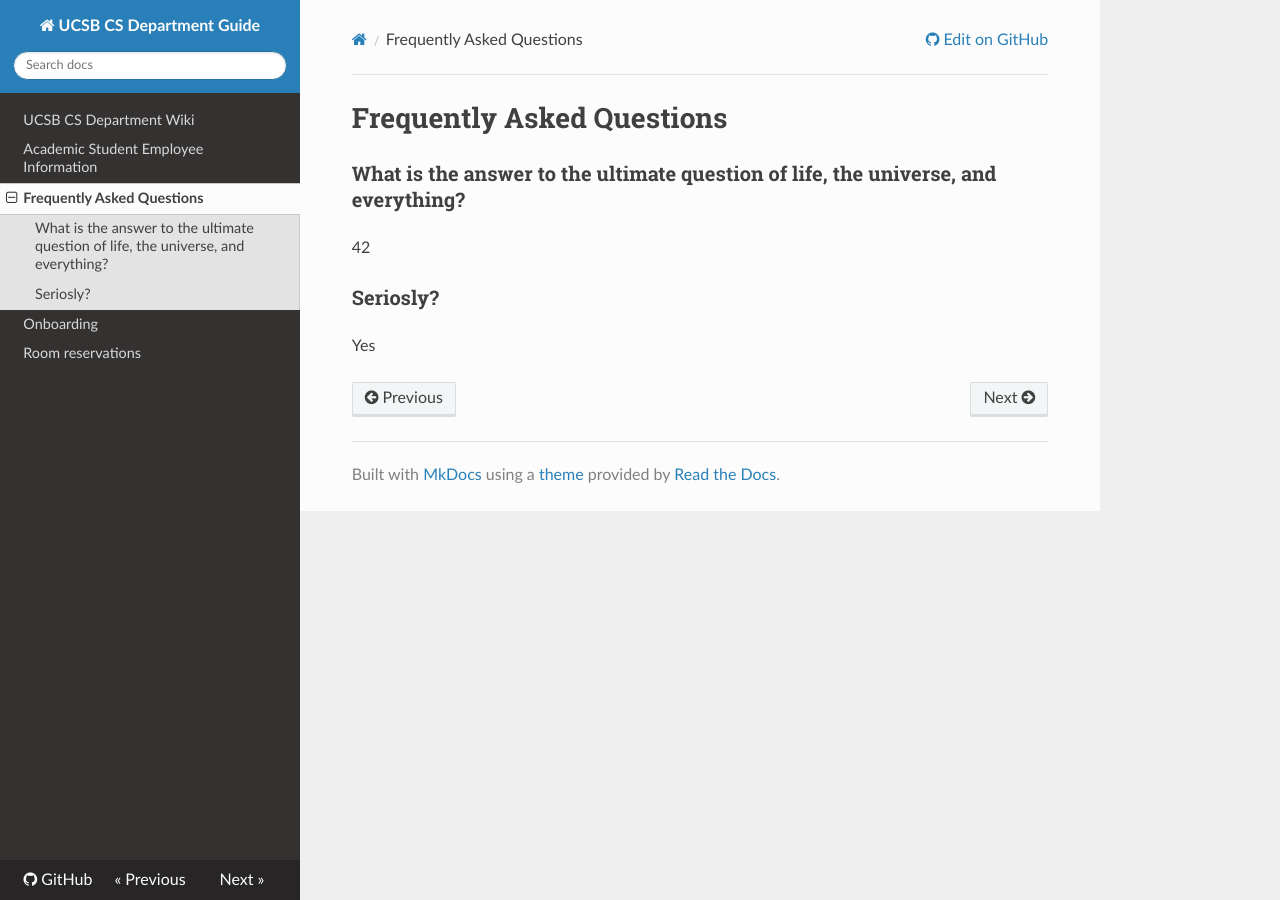
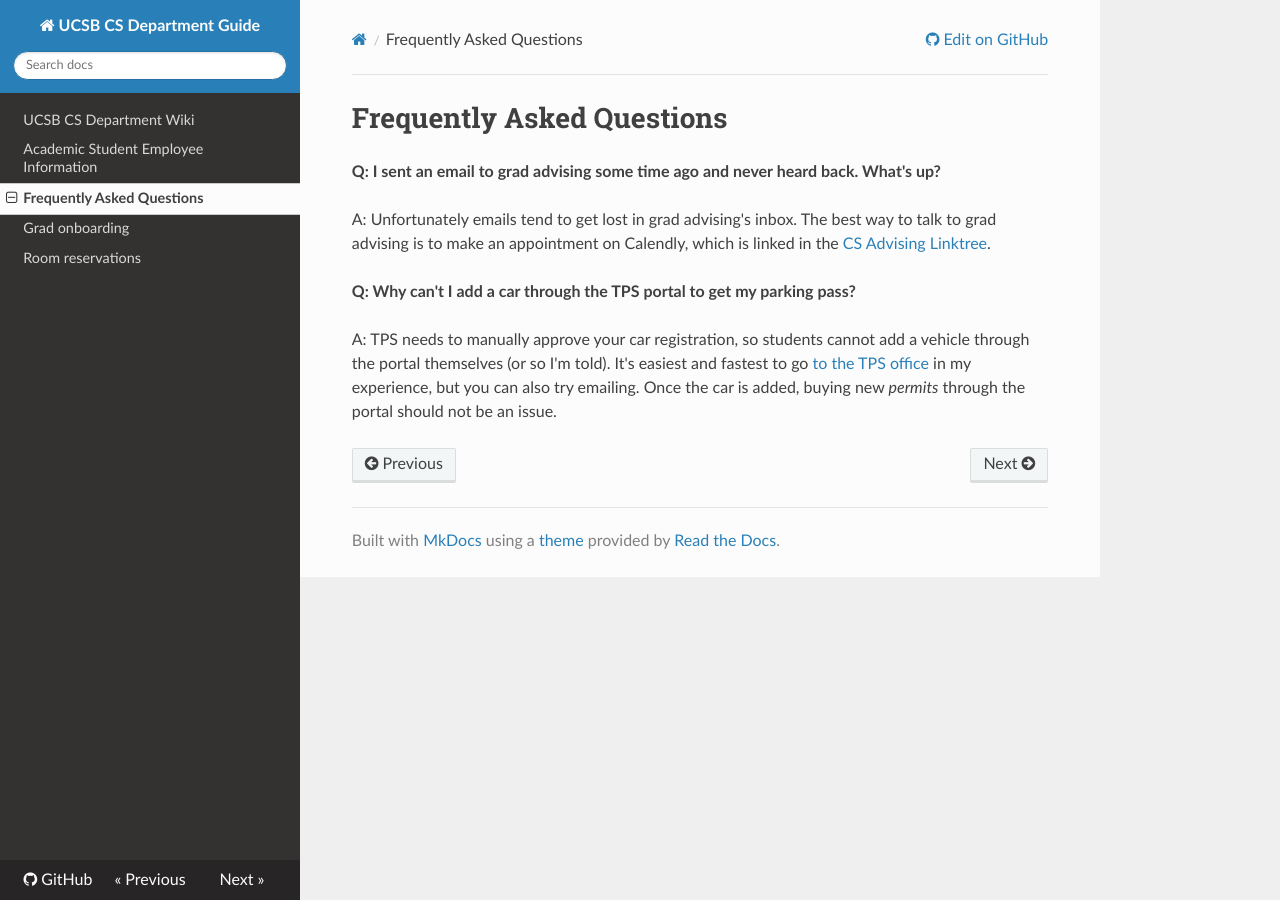
Before and after one commit to UCSB-CompSci-Grads/ucsb-compsci-grads.github.io, an MkDocs documentation site: the page built from wiki/faq.md, in a window 1280 px wide. Built offline with MkDocs 1.6.1, drawn with Linux system fonts in a browser that asks for light colours; nearby versions of some CDN libraries.

Commit message:
Fix links in README and edit grad onboarding

```diff
--- a/wiki/faq.md
+++ b/wiki/faq.md
@@ -1,7 +1,9 @@
 # Frequently Asked Questions
 
-### What is the answer to the ultimate question of life, the universe, and everything?
-42
+**Q: I sent an email to grad advising some time ago and never heard back. What's up?**
 
-### Seriosly?
-Yes
+A: Unfortunately emails tend to get lost in grad advising's inbox. The best way to talk to grad advising is to make an appointment on Calendly, which is linked in the [CS Advising Linktree](https://linktr.ee/ucsbcsgradprogram).
+
+**Q: Why can't I add a car through the TPS portal to get my parking pass?**
+
+A: TPS needs to manually approve your car registration, so students cannot add a vehicle through the portal themselves (or so I'm told). It's easiest and fastest to go [to the TPS office](https://maps.app.goo.gl/TmTeDBbYinp9bWk4A) in my experience, but you can also try emailing. Once the car is added, buying new *permits* through the portal should not be an issue.
```
Also changed, not shown: wiki/README.md (+1 -1 lines), wiki/grad_onboarding.md (renamed from wiki/onboarding.md, +1 -1 lines).
